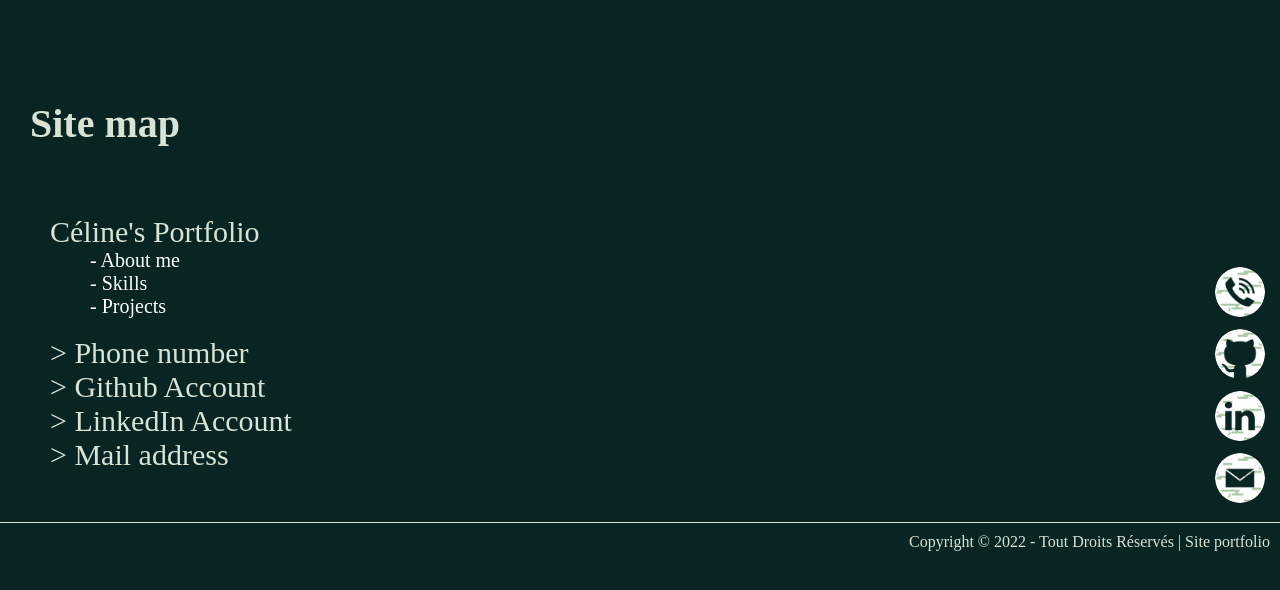
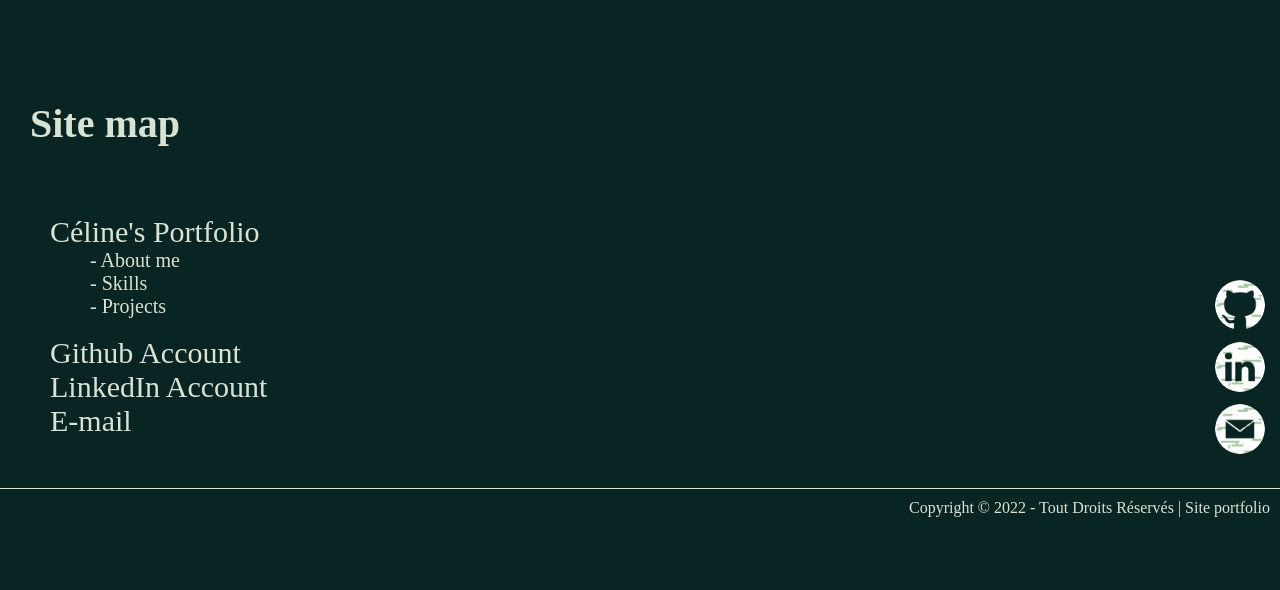
Before and after one commit to Elyn03/celine-portfolio, a website: page map.html in a window 1280 px wide. Drawn offline with nearby package versions, Linux system fonts and the light colour scheme.

Commit message:
:wheelchair: improve accessibility

```diff
--- a/map.html
+++ b/map.html
@@ -13,7 +13,7 @@
     <link rel="icon" href="img/logo.ico" />
     <title>Portfolio Céline Eap</title>
     <meta name="viewport" content="width=device-width, initial-scale=1" />
-    <link rel="stylesheet" href="build.css" />
+    <link rel="stylesheet" href="style.css" />
     <link rel="stylesheet" href="https://cdnjs.cloudflare.com/ajax/libs/animate.css/4.1.1/animate.min.css"/>
 
   </head>
@@ -29,7 +29,6 @@
         <div class="menu section animate__fadeInRightBig" section>
 
           <div class="contact">
-            <a href="tel:+769362969"><img src="img/tel.png" alt="teléphone"></a>
             <a href="https://github.com/Elyn03" target="_blank"><img src="img/github.png" alt="github"></a>
             <a href="https://www.linkedin.com/in/c%C3%A9line-eap/" target="_blank"><img src="img/linkedin.png" alt="linkedin"></a>
             <a href="mailto:eapceline@gmail.com"><img src="img/mail.png" alt="mail"></a>
@@ -38,7 +37,6 @@
         </div>
 
         <div class="tout">
-
 
             <h1 style="font-size: 40px;">Site map</h2>
 
@@ -55,16 +53,15 @@
                     padding: 0 40px;
                 }
             </style>
-            <dl>
-                <dt style="font-size: 30px;">Céline's Portfolio</dt>
-                <dd style="font-size: 20px; color: #fff;">- About me</dd>
-                <dd style="font-size: 20px; color: #fff;">- Skills</dd>
-                <dd style="font-size: 20px; color: #fff;">- Projects</dd>
+            <dl class="maptab">
+                <dt><a href="index.html">Céline's Portfolio</a></dt>
+                <dd><a href="index.html#1">- About me</a></dd>
+                <dd><a href="index.html#2">- Skills</a></dd>
+                <dd><a href="index.html#3">- Projects</a></dd>
                 <br>
-                <dt style="font-size: 30px;">> Phone number</dt>
-                <dt style="font-size: 30px;">> Github Account</dt>
-                <dt style="font-size: 30px;">> LinkedIn Account</dt>
-                <dt style="font-size: 30px;">> Mail address</dt>
+                <dt> Github Account</dt>
+                <dt> LinkedIn Account</dt>
+                <dt> E-mail</dt>
             </dl>
 
         </div>
--- a/sass/base/_reset.scss
+++ b/sass/base/_reset.scss
@@ -16,8 +16,10 @@ body {
 @font-face {
     font-family: "DK Millefeuille";
     font-family: "Wonder Magic Free Trial";
+    font-family: "Bagola";
     font-family: "Montserrat";
     src: url("../../fonts/DK\ Millefeuille.otf") format("otf");
     src: url("../../fonts/Wonder\ Magic\ Free\ Trial.ttf") format("ttf");
     src: url("../../fonts/Montserrat-Regular.ttf") format("ttf");
+    src: url("../../fonts/Bagola.otf") format("otf");
 }
--- /dev/null
+++ b/sass/layout/_map.scss
@@ -0,0 +1,17 @@
+.maptab {
+    color: #d8e3d3;
+
+    dt {
+        font-size: 30px;
+    }
+
+    dd {
+        font-size: 20px;
+    }
+
+    a {
+        text-decoration: none;
+        color: #d8e3d3;
+    }
+
+}
--- a/sass/layout/_menu.scss
+++ b/sass/layout/_menu.scss
@@ -35,7 +35,7 @@
 
                 .dots {
                     min-height: 20px;
-                     min-width: 125px;
+                    min-width: 125px;
 
                     &:hover {
                         background-color: #a9c8a4;
--- a/sass/layout/index.scss
+++ b/sass/layout/index.scss
@@ -3,3 +3,4 @@
 @forward "me";
 @forward "skill";
 @forward "project";
+@forward "map";
--- a/sass/style.scss
+++ b/sass/style.scss
@@ -80,7 +80,7 @@
         justify-content: right;
         max-width: 500px;
         padding: 0px 30px;
-        font-family: "DK Millefeuille";
+        font-family: "Bagola";
         border-radius: 0 10px 50px 0;
         letter-spacing:10px;
 
```
Also changed, not shown: index.html (+6 -5 lines), fonts/Bagola.otf (added), img/site2.jpg, style.css (added), 1 other file.
